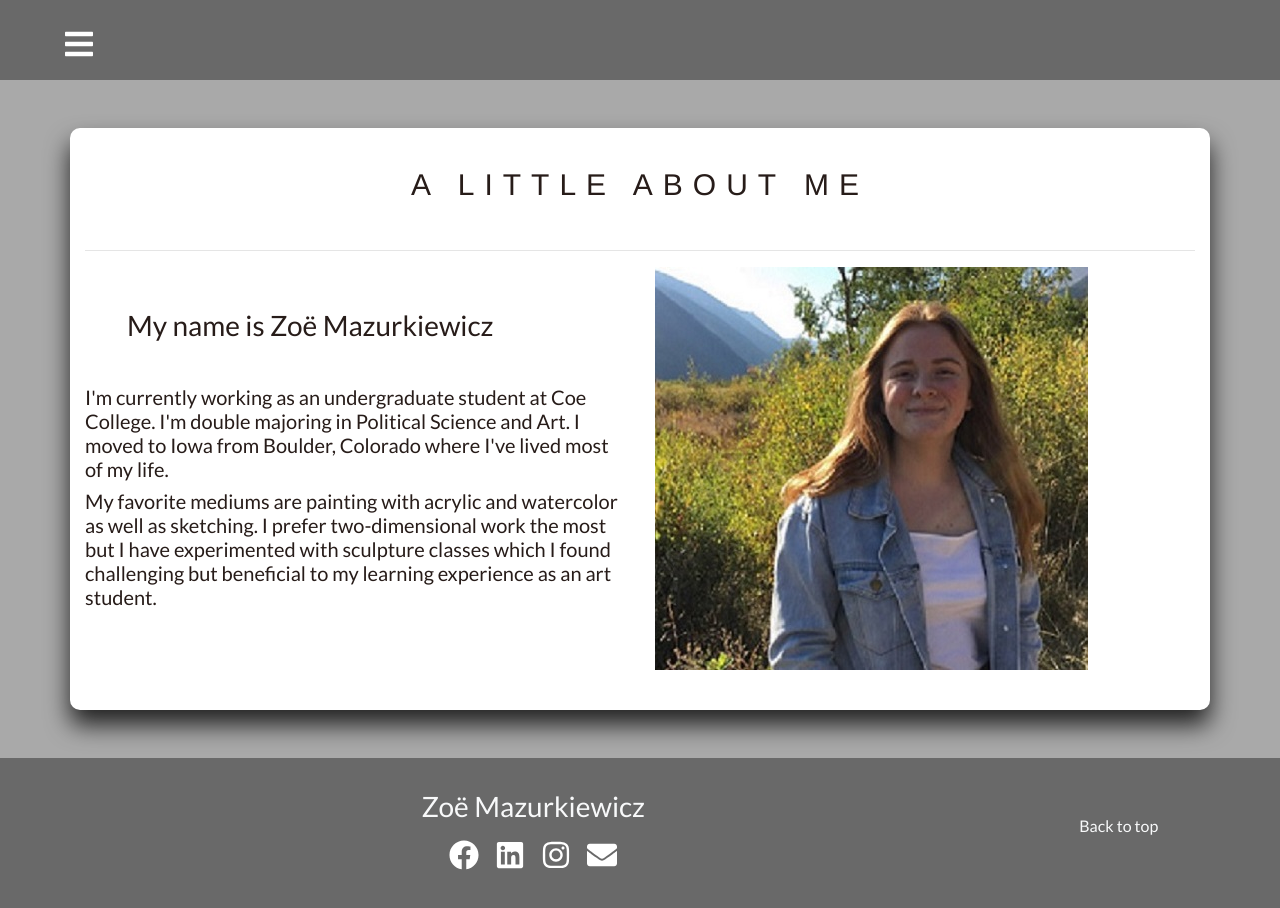
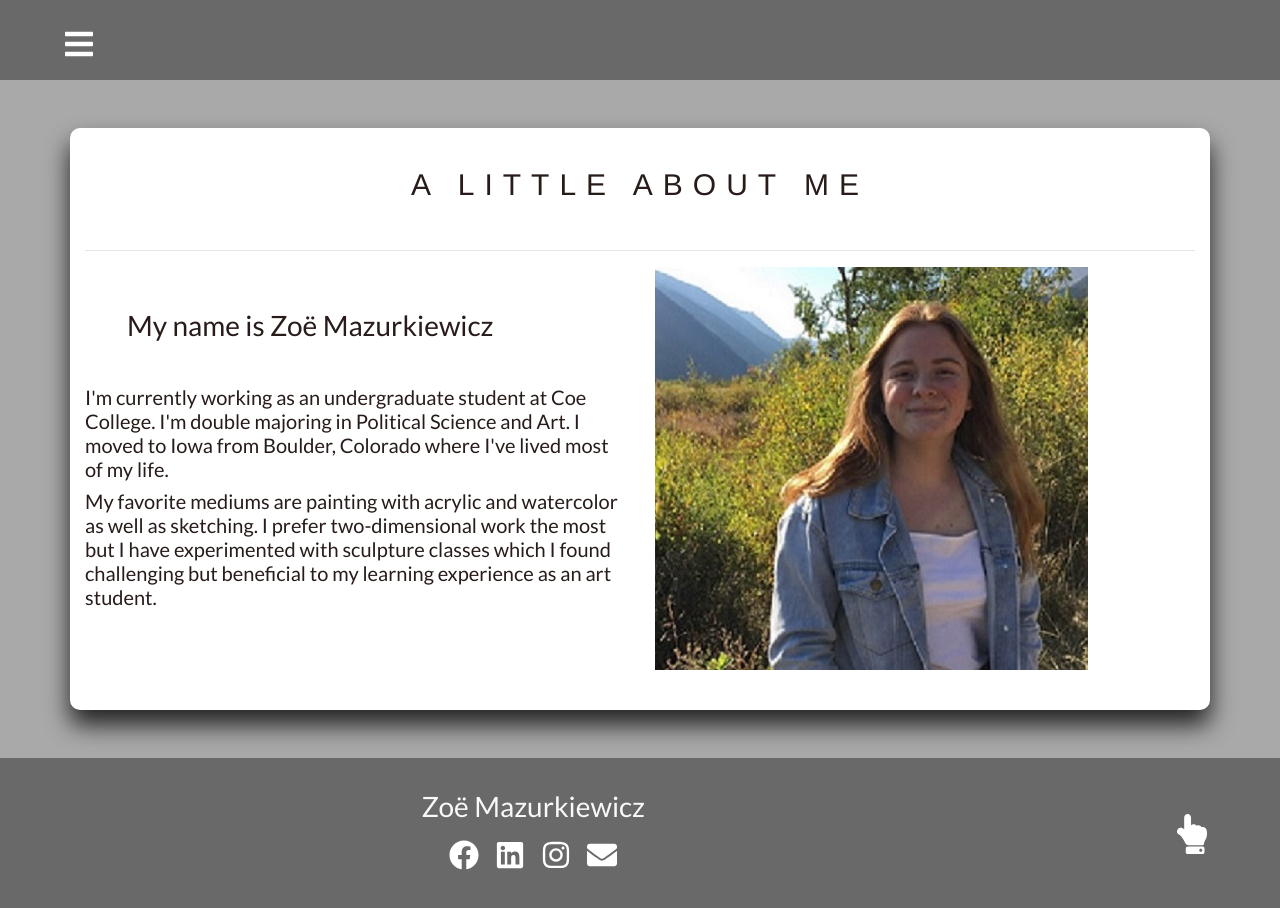
Before and after one commit to dgreeott/zoe-mazurk, a React (Create React App) app: page /about in a window 1280 px wide. Shown: the top 908 px of the page. Built offline with nearby package versions, Linux system fonts and the light colour scheme; no server answers.

Commit message:
Final Touches on the Footer For the Day

```diff
--- a/src/components/App.js
+++ b/src/components/App.js
@@ -24,10 +24,12 @@ const App = () => {
           <Route path="/about" exact>
             <Navbar />
             <About />
+            <Footer />
           </Route>
           <Route path="/contact" exact>
             <Navbar />
             <Contact />
+            <Footer />
           </Route>
         </Switch>
       </Router>
--- a/src/pages/About.js
+++ b/src/pages/About.js
@@ -1,7 +1,6 @@
 import React, { Component } from "react";
 import "../css/App.css";
 
-import Footer from '../pages/Footer';
 import Zoe from "../img/ZoeMazurk.jpg";
 
 
@@ -10,7 +9,7 @@ class About extends Component {
   render() {
     return (
       <>
-        <div className="section">
+        <div className="section" >
           <div className="container mt-5 mb-5">
             <div className="row mt-4">
               <h1>A Little About Me</h1>
@@ -40,7 +39,6 @@ class About extends Component {
               </div>
             </div>
           </div>
-          <Footer />
         </div>
 
       </>
--- a/src/pages/Contact.js
+++ b/src/pages/Contact.js
@@ -1,7 +1,5 @@
 import React from "react";
 import ContactForm from "../contact/index";
-
-import Footer from "../pages/Footer";
 
 import "../css/App.css";
 
@@ -19,7 +17,6 @@ const Contact = () => {
           </div>
         </div>
       </div>
-      <Footer />
     </>
   );
 };
--- a/src/pages/Footer.js
+++ b/src/pages/Footer.js
@@ -10,8 +10,8 @@ class Footer extends Component {
       <footer>
         <div className="col-12 pt-2">
           <div className="row ">
-            <div className="col-xl-8 col-md-4 col-sm-4 col-12">
-              <div className="row">
+            <div className="col-xl-9 col-md-4 col-sm-4 col-12 ">
+              <div className="row text-center">
                 <h3 className="mb-md-0 m-4 bold-text text-light">Zoë Mazurkiewicz</h3>
                 </div>
                 <div className="row mt-3 mb-5">
@@ -31,7 +31,7 @@ class Footer extends Component {
 
               </div>
             <div className="col-xl-2 col-md-4 col-sm-4 col-12 text-right mt-5">
-              <a className="text-light" href="#" >Back to top</a>
+              <a className="text-light" href="#"><FaIcons.FaHandPointUp size={40} /></a>
             </div>
           </div>
         </div>
--- a/src/pages/Home.js
+++ b/src/pages/Home.js
@@ -1,6 +1,6 @@
-import React, { Component } from 'react';
-import { Link } from 'react-router-dom';
-import {Button} from '../components/Button';
+import React, { Component } from "react";
+import { Link } from "react-router-dom";
+import { Button } from "../components/Button";
 
 import "../css/App.css";
 
@@ -22,28 +22,30 @@ export const PageItems = [
   },
 ];
 
-
 class Home extends Component {
   render() {
     return (
       <>
         <div>
-        {/*}
+          {/*}
           {ArtData.map((item) => {
             return <h3 id={item.id} style={item.css}>{item.text}</h3>;
           })}
           */}
           <div className="container text-center" id="homepage">
-            <h1 className="mb-4">Zo&#235; Mazurkiewicz</h1>
+            <div className="row mb-3">
+              <h1 className="mb-4">Zo&#235; Mazurkiewicz</h1>
+            </div>
+
             <div className="row">
               <ul className="headerList">
                 {PageItems.map((item, index) => {
                   return (
                     <li key={index} className="header m-5">
                       <Button>
-                      <Link className={item.cName} to={item.url}>
-                        {item.title}
-                      </Link>
+                        <Link className={item.cName} to={item.url}>
+                          {item.title}
+                        </Link>
                       </Button>
                     </li>
                   );
```
Also changed, not shown: 1 other file (tests, documents, lock files or other folders).
